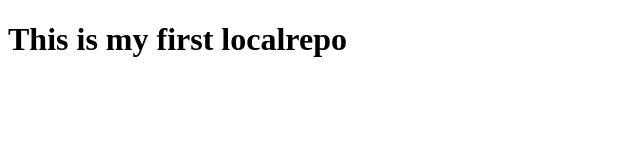
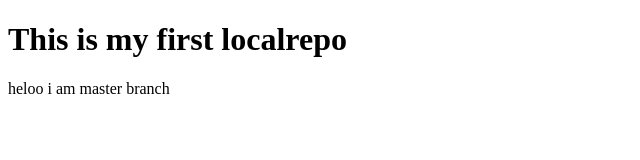
Before and after one commit to Lipsarani-samal/localrepo, a plain HTML site: page index.html in a window 1280 px wide. Shown: the whole page, without its empty margins (0-640 px from the left). Drawn offline with Linux system fonts and the light colour scheme.

Commit message:
Add new branch

```diff
--- a/index.html
+++ b/index.html
@@ -7,5 +7,6 @@
 </head>
 <body>
     <h1>This is my first localrepo</h1>
+    <p>heloo i am master branch</p>
 </body>
 </html>
```
